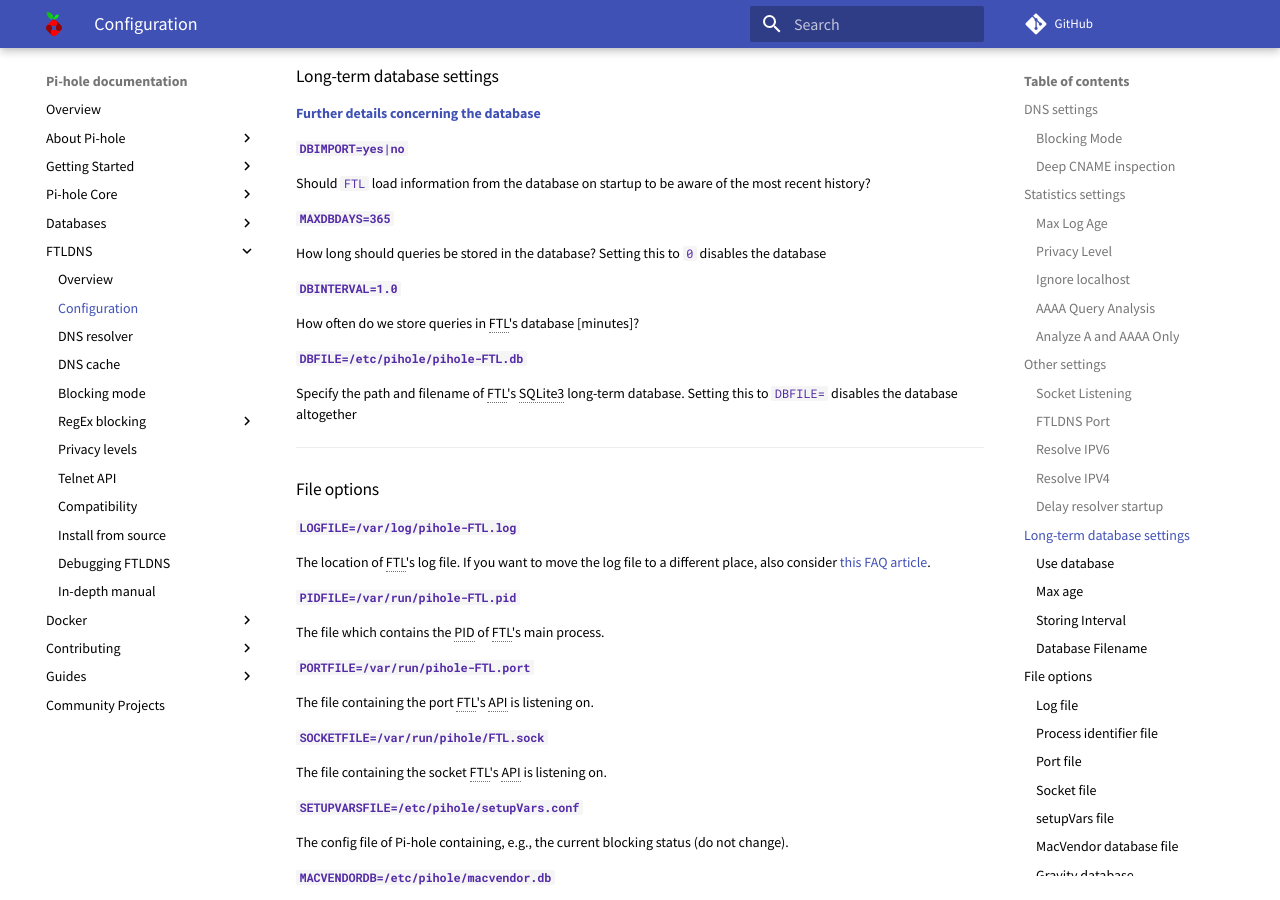
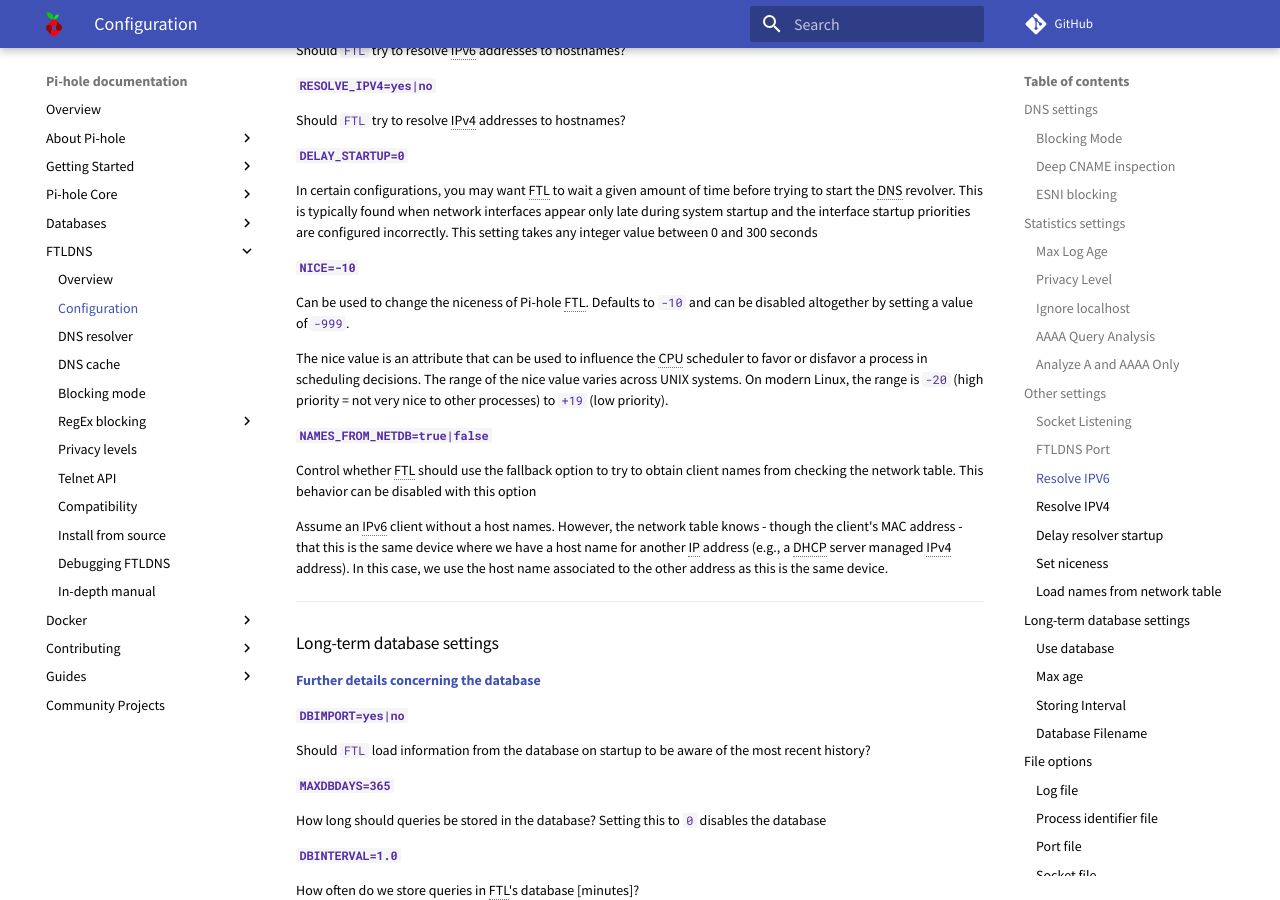
Before and after one commit to pi-hole/docs, an MkDocs documentation site: the page built from docs/ftldns/configfile.md, in a window 1280 px wide and 900 px high, scrolled down 1411 px. Built offline with MkDocs 1.6.1 and Material for MkDocs 9.7.7, drawn with Linux system fonts in a browser that asks for light colours; comment, search, counter and statistics services are not loaded; some of the changed text lies outside the part shown.

Commit message:
Add missing config settings for NICE, BLOCK_ESNI, and NAMES_FROM_NETDB.
Signed-off-by: DL6ER <dl6er@dl6er.de>

```diff
--- a/docs/ftldns/configfile.md
+++ b/docs/ftldns/configfile.md
@@ -14,6 +14,13 @@
 #### `CNAME_DEEP_INSPECT=true|false` {#cname_deep_inspect data-toc-label='Deep CNAME inspection'}
 
 Use this option to disable deep CNAME inspection. This might be beneficial for very low-end devices
+
+#### `BLOCK_ESNI=true|false` {#block_esni data-toc-label='ESNI blocking'}
+
+[Encrypted Server Name Indication (ESNI)](https://tools.ietf.org/html/draft-ietf-tls-esni-06) is certainly a good step into the right direction to enhance privacy on the web. It prevents on-path observers, including ISPs, coffee shop owners and firewalls, from intercepting the TLS Server Name Indication (SNI) extension by encrypting it. This prevents the SNI from being used to determine which websites users are visiting.
+
+ESNI will obviously cause issues for `pixelserv-tls` which will be unable to generate matching certificates on-the-fly when it cannot read the SNI. Cloudflare and Firefox are already enabling ESNI.
+According to the IEFT draft (link above), we can easily restore `piselserv-tls`'s operation by replying `NXDOMAIN` to `_esni.` subdomains of blocked domains as this mimics a "not configured for this domain" behavior.
 
 ---
 
@@ -63,6 +70,28 @@
 #### `DELAY_STARTUP=0` {#delay_startup data-toc-label='Delay resolver startup'}
 
 In certain configurations, you may want FTL to wait a given amount of time before trying to start the DNS revolver. This is typically found when network interfaces appear only late during system startup and the interface startup priorities are configured incorrectly. This setting takes any integer value between 0 and 300 seconds
+
+#### `NICE=-10` {#nice data-toc-label='Set niceness'}
+
+Can be used to change the niceness of Pi-hole FTL. Defaults to `-10` and can be
+disabled altogether by setting a value of `-999`.
+
+The nice value is an attribute that can be used to influence the CPU scheduler
+to favor or disfavor a process in scheduling decisions. The range of the nice
+value varies across UNIX systems. On modern Linux, the range is `-20` (high
+priority = not very nice to other processes) to `+19` (low priority).
+
+#### `NAMES_FROM_NETDB=true|false` {#names_from_netdb data-toc-label='Load names from network table'}
+
+Control whether FTL should use the fallback option to try to obtain client names
+from checking the network table. This behavior can be disabled
+with this option
+
+Assume an IPv6 client without a host names. However, the network table knows -
+though the client's MAC address - that this is the same device where we have a
+host name for another IP address (e.g., a DHCP server managed IPv4 address). In
+this case, we use the host name associated to the other address as this is the
+same device.
 
 ---
 
```
